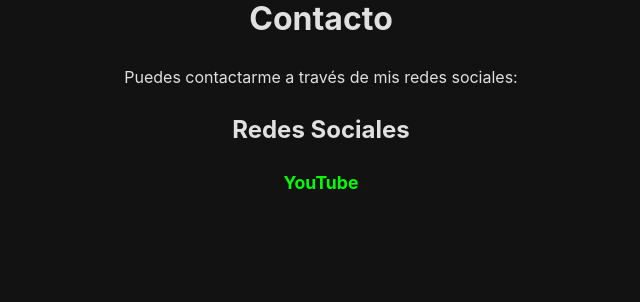
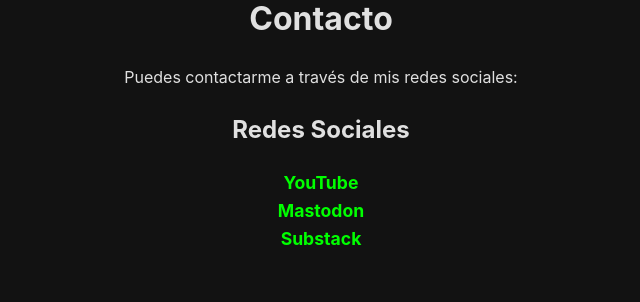
Before and after one commit to makinatetanos/miweb, a Flask app: page /contacto in a window 1280 px wide. Shown: the part 221-523 px from the top of the page, without its empty margins (319-959 px from the left). Run offline with Flask 3, Linux system fonts and the light colour scheme.

Commit message:
Update contacto.html

```diff
--- a/templates/contacto.html
+++ b/templates/contacto.html
@@ -30,6 +30,16 @@
                     YouTube
                 </a>
             </div>
+            <div>
+                <a rel="me" href="https://mastodon.social/@abelpll19" target="_blank" class="red-social-link" title="Perfil de Abel Pll en Mastodon">
+                    Mastodon
+                </a>
+            </div>
+            <div>
+                <a rel="me" href="https://substack.com/@abelpll?utm_campaign=profile&utm_medium=profile-page" target="_blank" class="red-social-link" title="Perfil de Abel Pll en Substack">
+                    Substack
+                </a>
+            </div>
         </div>
     </main>
 </body>
```
